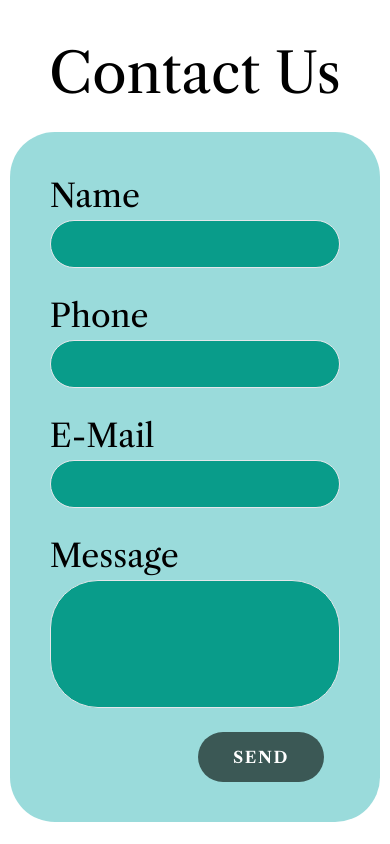
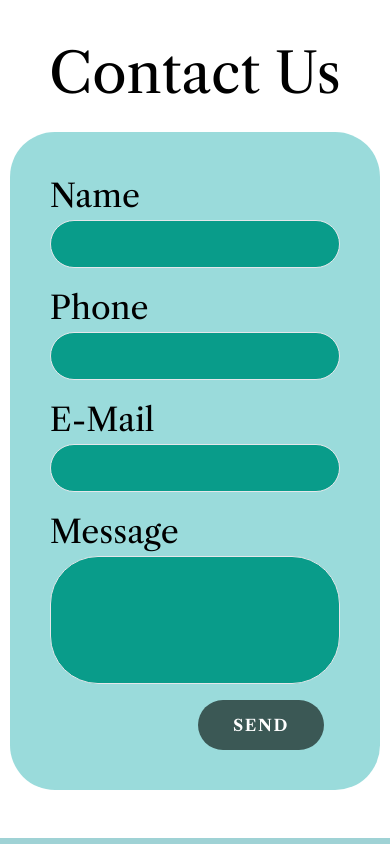
Before and after one commit to mohit-singh-13/EaseText, a React (Vite) app: page / in a window 390 px wide. Shown: the part 1420-2264 px from the top of the page. Built offline with nearby package versions, Linux system fonts and the light colour scheme.

Commit message:
Some minor fixed in contact form

```diff
--- a/src/components/Form.jsx
+++ b/src/components/Form.jsx
@@ -20,7 +20,7 @@ const Form = () => {
   }
 
   return (
-    <div className="bg-[#36B8B880] rounded-[2.8rem] md:w-[75%] w-[95%] h-[75% h-[85%] flex flex-col px-[2.5rem] py-[2.5rem] gap-6 libre-caslon-text-regular">
+    <div className="bg-[#36B8B880] rounded-[2.8rem] xl:w-[75%] w-[95%] h-[75% h-[85%] flex flex-col px-[2.5rem] py-[2.5rem] gap-4 xl:gap-6 libre-caslon-text-regular">
       <div className="flex flex-col 2xl:flex-row">
         <p className="text-[2rem] 2xl:w-[30%] w-full">Name</p>
         <input required type="text" name="name" value={formData.name} onChange={changeHandler} className="bg-[#099C8A] rounded-[4.4rem] 2xl:w-[70%] w-full px-[1rem] h-[3rem] text-white border" />
@@ -38,7 +38,7 @@ const Form = () => {
 
       <div className="flex h-full flex-col 2xl:flex-row">
         <p className="text-[2rem] 2xl:w-[30%] w-full">Message</p>
-        <textarea required name="message" id="message" value={formData.message} onChange={changeHandler} className="bg-[#099C8A] rounded-[3rem] resize-none 2xl:w-[70%] w-full h-[8rem] text-white px-[1.5rem] py-[0.8rem] border"></textarea>
+        <textarea required name="message" id="message" value={formData.message} onChange={changeHandler} className="bg-[#099C8A] rounded-[3rem] resize-none 2xl:w-[70%] 4xl:h-full w-full h-[8rem] text-white px-[1.5rem] py-[0.8rem] border"></textarea>
       </div>
 
       <button className="bg-[#3b5855] rounded-[4.4rem] self-end mr-[1rem] px-[2.2rem] py-[0.8rem] text-white font-bold uppercase tracking-widest">Send</button>
```
